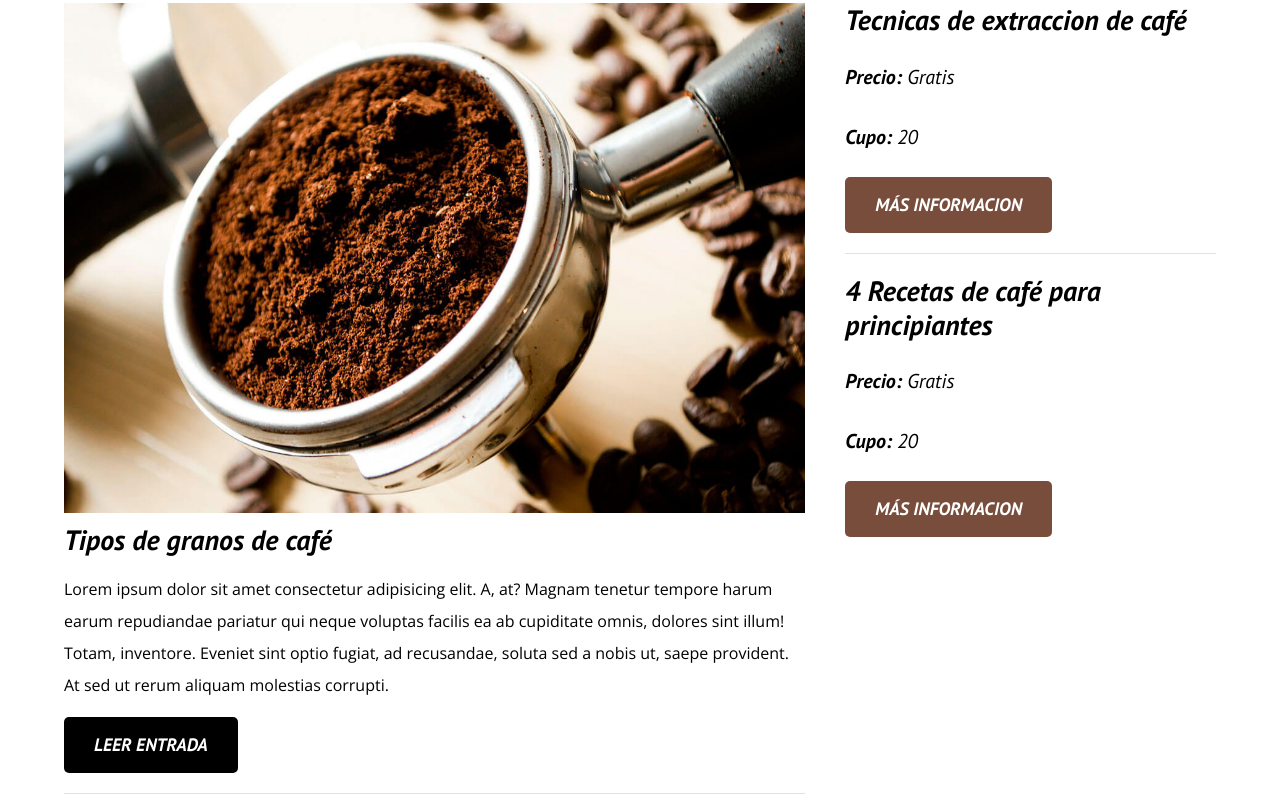
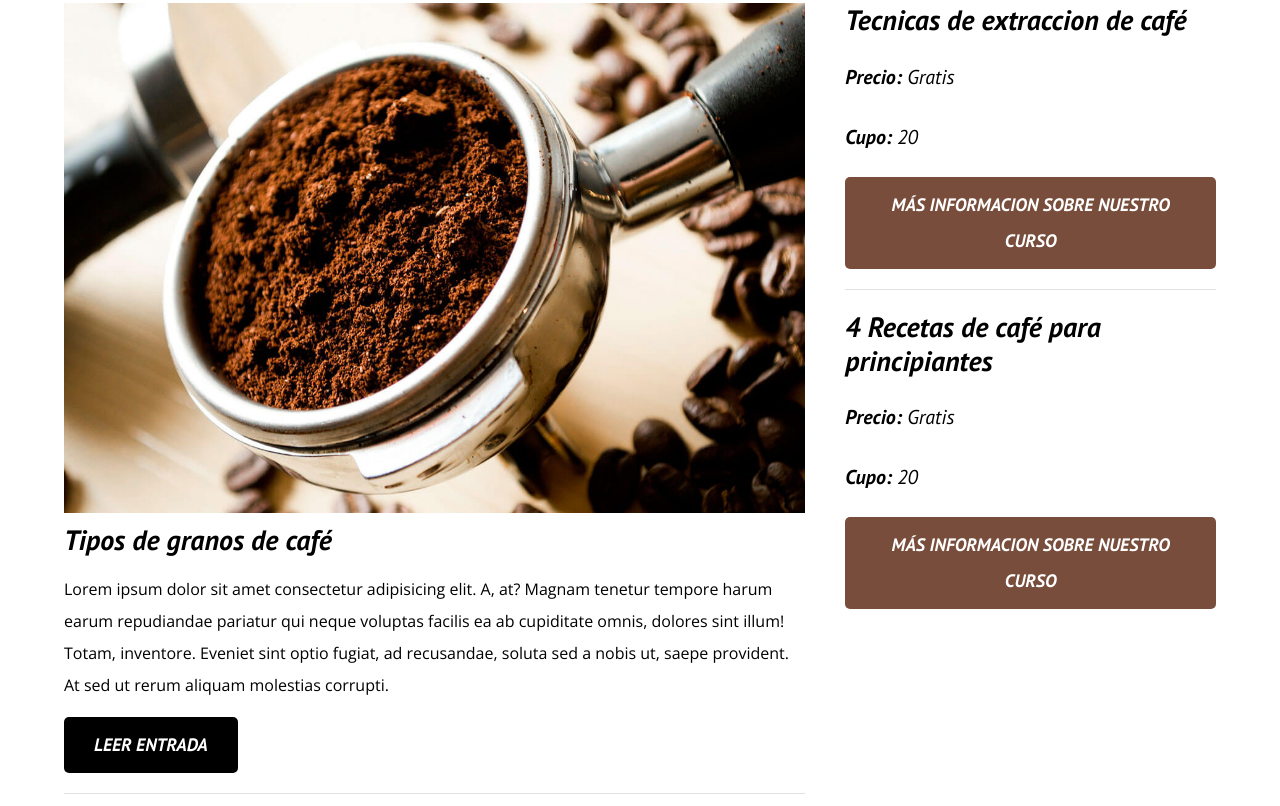
Before and after one commit to jonathanpicon20/front-end, a plain HTML site: page blogdecafe/index.html in a window 1280 px wide. Shown: the part 699-1505 px from the top of the page. Drawn offline with nearby package versions, Linux system fonts and the light colour scheme.

Commit message:
Update index.html

```diff
--- a/blogdecafe/index.html
+++ b/blogdecafe/index.html
@@ -5,6 +5,7 @@
     <meta http-equiv="X-UA-Compatible" content="IE=edge" />
     <meta name="viewport" content="width=device-width, initial-scale=1.0" />
     <title>Blog de café</title>
+    <meta name="description" content="Pagina web de blog de café" />
     <link rel="preconnect" href="https://fonts.googleapis.com" />
     <link rel="preconnect" href="https://fonts.gstatic.com" crossorigin />
     <link href="https://fonts.googleapis.com/css2?family=Open+Sans&family=PT+Sans:ital,wght@1,400;1,700&display=swap" rel="stylesheet" />
@@ -97,13 +98,13 @@
             <h4 class="no-margin">Tecnicas de extraccion de café</h4>
             <p class="widget-curso__label">Precio: <span class="widget-curso__info">Gratis</span></p>
             <p class="widget-curso__label">Cupo: <span class="widget-curso__info">20</span></p>
-            <a href="entrada.html" class="boton boton--secundario">Más informacion</a>
+            <a href="entrada.html" class="boton boton--secundario">Más informacion sobre nuestro curso</a>
           </li>
           <li class="widget-curso">
             <h4 class="no-margin">4 Recetas de café para principiantes</h4>
             <p class="widget-curso__label">Precio: <span class="widget-curso__info">Gratis</span></p>
             <p class="widget-curso__label">Cupo: <span class="widget-curso__info">20</span></p>
-            <a href="entrada.html" class="boton boton--secundario">Más informacion</a>
+            <a href="entrada.html" class="boton boton--secundario">Más informacion sobre nuestro curso</a>
           </li>
         </ul>
       </aside>
```
